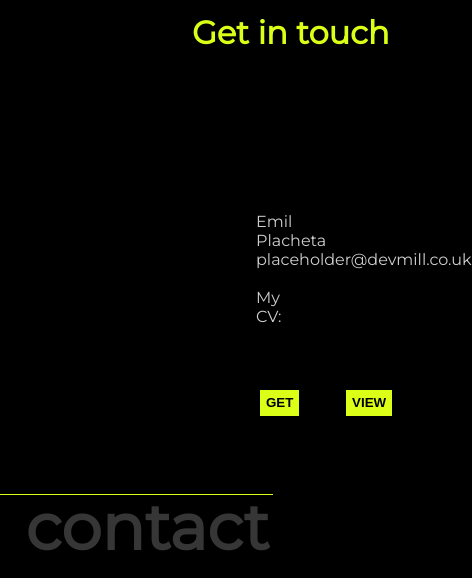
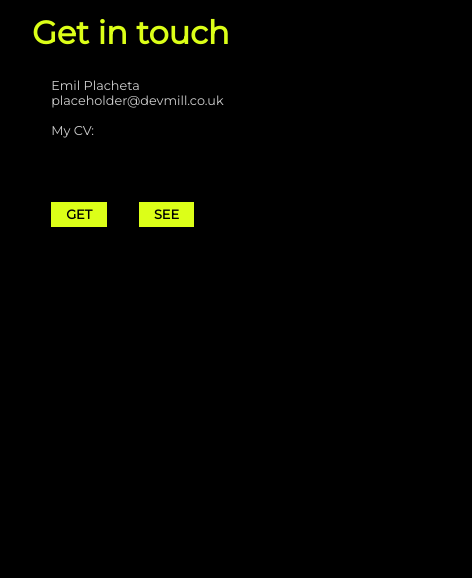
Before and after one commit to EmilPlacheta/Folio-Mk4, a plain HTML site: page contact.html in a window 390 px wide. Shown: the part 266-844 px from the top of the page, 472 px wide, since content can reach past the window. Drawn offline with Linux system fonts and the light colour scheme.

Commit message:
media queries added to index, about and contact pages.

```diff
--- a/contact.html
+++ b/contact.html
@@ -57,8 +57,8 @@
 
 
       <div class="btn-container">
-        <button class="visit-btn"><a href="#">get</a></button>
-        <button class="visit-btn"><a href="#">view</a></button>
+          <a href="#" class="visit-btn">get</a>
+          <a href="#" class="visit-btn">see</a>
       </div>
       <h2 class="darken">contact</h2>
     </section>
--- a/css/main.scss
+++ b/css/main.scss
@@ -48,16 +48,17 @@ section {
 
   h1 {
     font-size: 7em;
-    padding: 2em 3em 0 3em;
+    padding: 2em 0 0 20%;
     width: 60%;
     color: rgb(207, 207, 207);
     }
+
 
     h1::before {
       content: ' ';
       border-top: 1px solid #dcff18;
       display: block;
-      width: 6em;
+      width: 100%;
     }
 
     .btn-container {
@@ -249,16 +250,13 @@ h4 {
   .visit-btn {
     background-color: rgb(220, 255, 24);
     text-transform: uppercase;
+    font-size: 0.8em;
     font-weight: bold;
     border: none;
     margin-left: 1.5em;
-    margin-right: 2em;
-    height: 1.6rem;
-    width: 4rem;
-
-    a {
-      color: #000;
-    }
+    margin-right: 1em;
+    color: #000;
+    padding: 5px 15px;
   }
 }
 
@@ -327,12 +325,6 @@ h4 {
 }
 
 
-
-
-
-
-
-
 @keyframes slide-menu {
   from {
     transform: scaleX(0);
@@ -363,3 +355,33 @@ h4 {
     transform: translateY(0);
   }
 }
+
+
+//Media
+
+@media only screen and (max-width: 480px), only screen and (max-device-width: 480px) {
+  //home page
+  section h1 {
+    font-size: 3em;
+  }
+
+  //contact
+  h2 {
+    display: none;
+  }
+
+  h4 {
+    margin-left: 1em;
+  }
+
+  .p-global{
+    font-size: 0.8em;
+    padding-left: 4em;
+    padding-top: 2em;
+  }
+
+  .btn-container {
+    margin-left: -13em;
+    padding-top: 2em;
+  }
+}
```
Also changed, not shown: index.html (+1 -1 lines), css/main.css, 1 other file.
